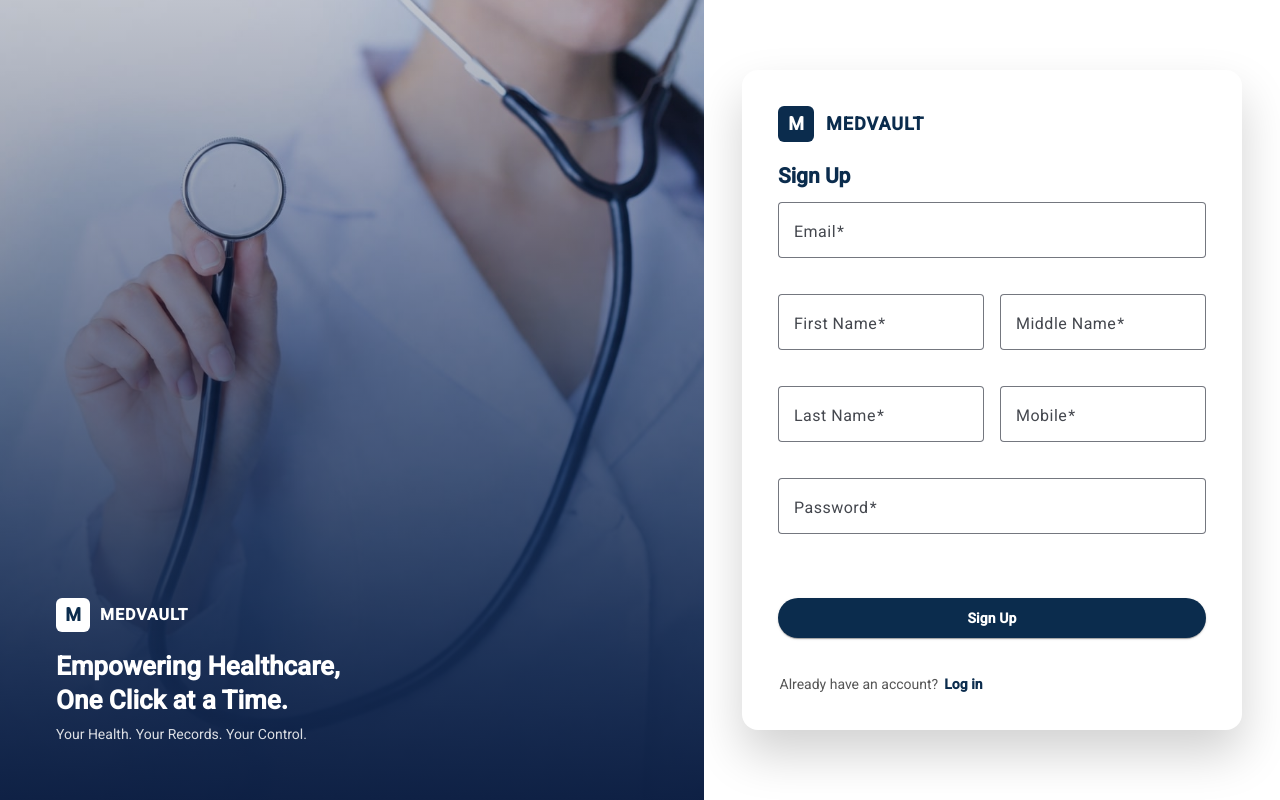
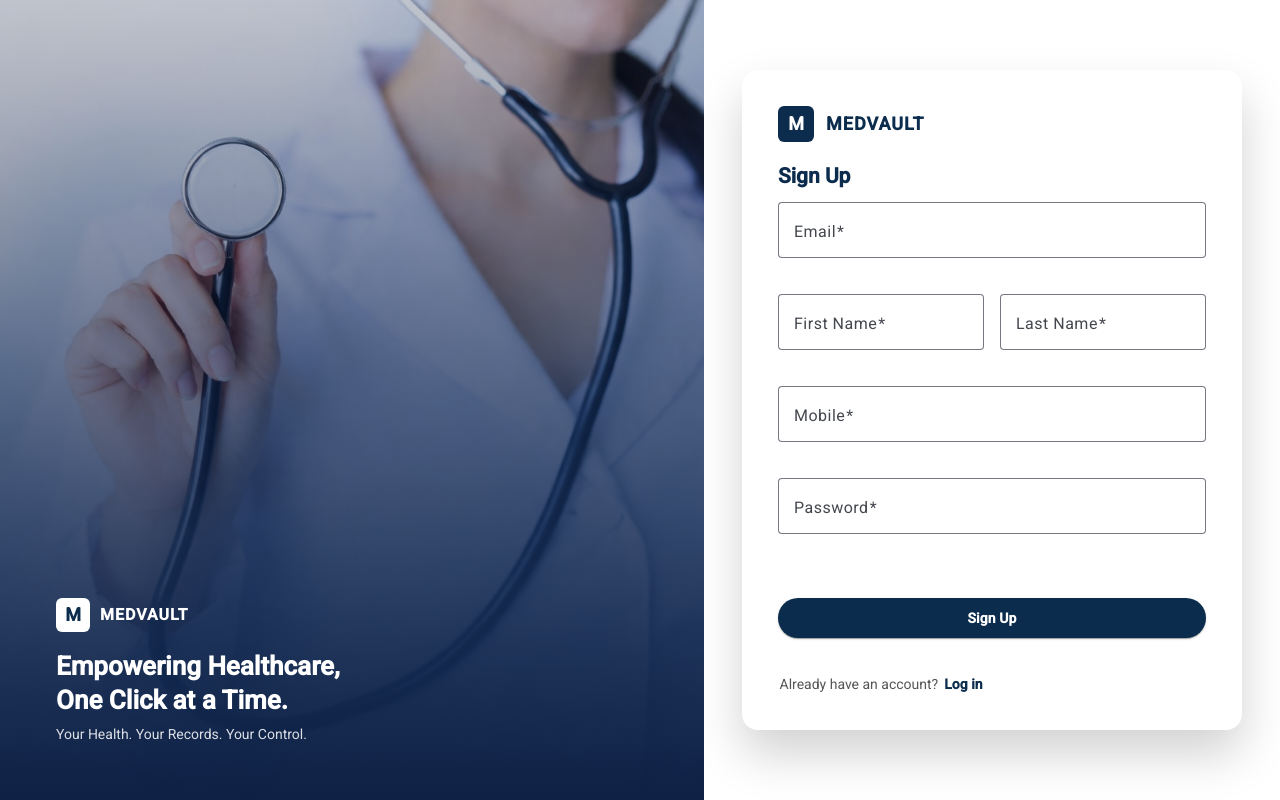
Before and after one commit to simitgamdha8303/MedVault, an Angular app: page /register in a window 1280 px wide. Built offline with nearby package versions, Linux system fonts and the light colour scheme.

Commit message:
make pages.routes.ts

```diff
--- a/src/app/app.routes.ts
+++ b/src/app/app.routes.ts
@@ -1,18 +1,8 @@
 import { Routes } from '@angular/router';
-import { AuthLayout } from './shared/layouts/auth-layout/auth-layout';
+import { PAGES_ROUTES } from './pages/pages.route';
 
 export const routes: Routes = [
-  {
-    path: '',
-    component: AuthLayout,
-    children: [
-      {
-        path: '',
-        loadChildren: () =>
-          import('./pages/auth/routes/auth.routes').then(m => m.AUTH_ROUTES),
-      },
-    ],
-  },
+  ...PAGES_ROUTES,
 
   // fallback
   {
--- a/src/app/pages/auth/registration/registration.html
+++ b/src/app/pages/auth/registration/registration.html
@@ -31,16 +31,6 @@
     </mat-error>
   </mat-form-field>
 
-  <!-- Middle Name -->
-  <mat-form-field>
-    <mat-label>Middle Name</mat-label>
-    <input matInput formControlName="middleName" aria-label="Middle Name"/>
-
-    <mat-error *ngIf="signupForm.get('middleName')?.touched && signupForm.get('middleName')?.hasError('required')">
-      Middle name is required
-    </mat-error>
-  </mat-form-field>
-
   <!-- Last Name -->
   <mat-form-field>
     <mat-label>Last Name</mat-label>
@@ -52,7 +42,7 @@
   </mat-form-field>
 
   <!-- Mobile -->
-  <mat-form-field>
+  <mat-form-field class="full">
     <mat-label>Mobile</mat-label>
     <input matInput formControlName="mobile" aria-label="Mobile"/>
 
--- a/src/app/pages/auth/registration/registration.ts
+++ b/src/app/pages/auth/registration/registration.ts
@@ -38,7 +38,6 @@ export class Registration {
     signupForm = this.formBuilder.group({
       email: ['', [Validators.required, Validators.email]],
       firstName: ['', Validators.required],
-      middleName: ['', Validators.required],
       lastName: ['', Validators.required],
       mobile: ['', [Validators.required, Validators.pattern('^[0-9]{10}$')]],
       password: [
--- a/src/app/pages/auth/routes/auth.routes.ts
+++ /dev/null
@@ -1,26 +0,0 @@
-import { Routes } from '@angular/router';
-import { Registration } from '../registration/registration';
-import { Login } from '../login/login';
-import { OtpVerification } from '../otp-verification/otp-verification';
-import { OtpGuard } from '../../../guards/otp.guard';
-
-export const AUTH_ROUTES: Routes = [
-  {
-    path: '',
-    redirectTo: 'login',
-    pathMatch: 'full',
-  },
-  {
-    path: 'register',
-    component: Registration,
-  },
-  {
-    path: 'login',
-    component: Login,
-  },
-  {
-    path: 'otp-verification',
-    component: OtpVerification,
-    canActivate: [OtpGuard],
-  },
-];
--- /dev/null
+++ b/src/app/pages/dashboard/dashboard.html
@@ -0,0 +1 @@
+<p>dashboard works!</p>
--- /dev/null
+++ b/src/app/pages/dashboard/dashboard.ts
@@ -0,0 +1,11 @@
+import { Component } from '@angular/core';
+
+@Component({
+  selector: 'app-dashboard',
+  imports: [],
+  templateUrl: './dashboard.html',
+  styleUrl: './dashboard.css',
+})
+export class Dashboard {
+
+}
--- /dev/null
+++ b/src/app/pages/pages.route.ts
@@ -0,0 +1,33 @@
+import { Routes } from '@angular/router';
+
+import { AuthLayout } from '../shared/layouts/auth-layout/auth-layout';
+
+import { Registration } from './auth/registration/registration';
+import { Login } from './auth/login/login';
+import { OtpVerification } from './auth/otp-verification/otp-verification';
+
+import { OtpGuard } from '../guards/otp.guard';
+import { Dashboard } from './dashboard/dashboard';
+
+export const PAGES_ROUTES: Routes = [
+  {
+    path: '',
+    component: AuthLayout,
+    children: [
+      { path: '', redirectTo: 'login', pathMatch: 'full' },
+
+      { path: 'register', component: Registration },
+
+      { path: 'login', component: Login },
+
+      {
+        path: 'otp-verification',
+        component: OtpVerification,
+        canActivate: [OtpGuard],
+        },
+
+        { path: 'dashboard', component: Dashboard },
+
+    ],
+  },
+];
```
Also changed, not shown: src/app/pages/dashboard/dashboard.css (added), 1 other file (tests, documents, lock files or other folders).
